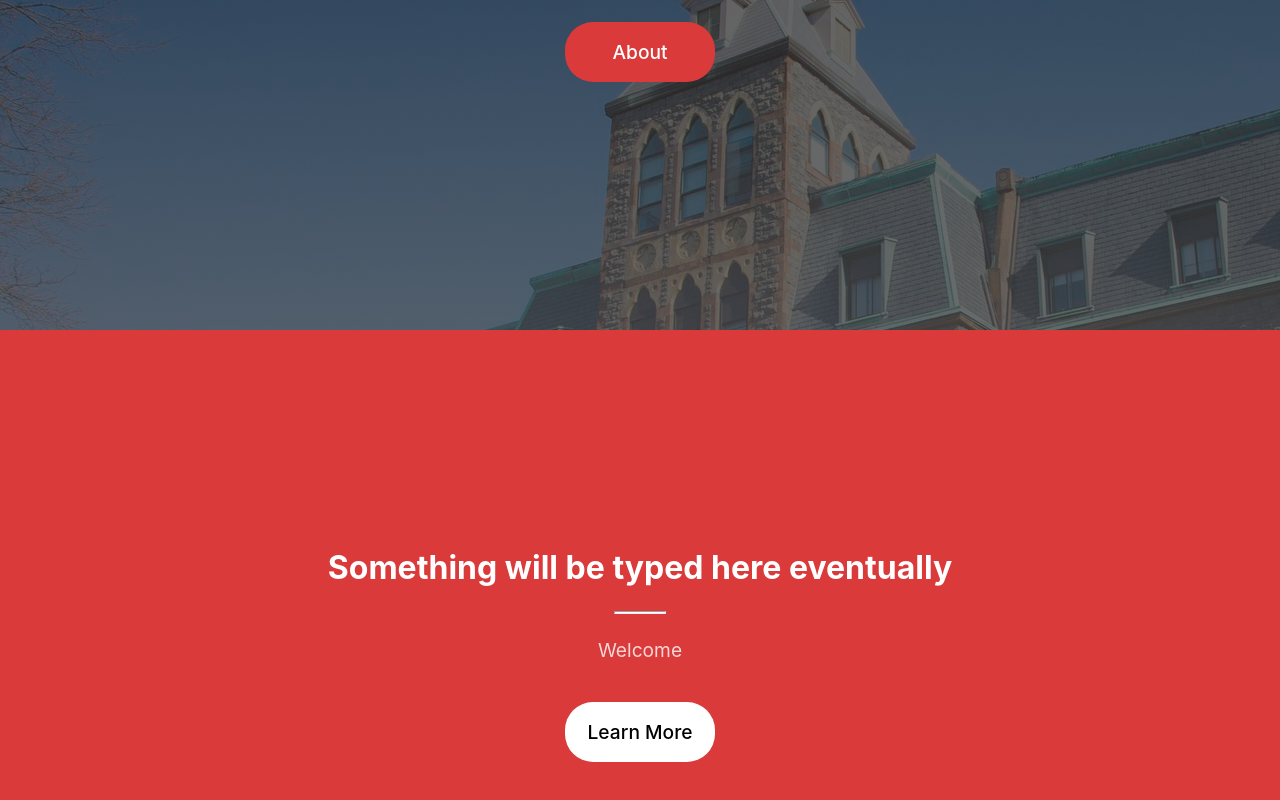
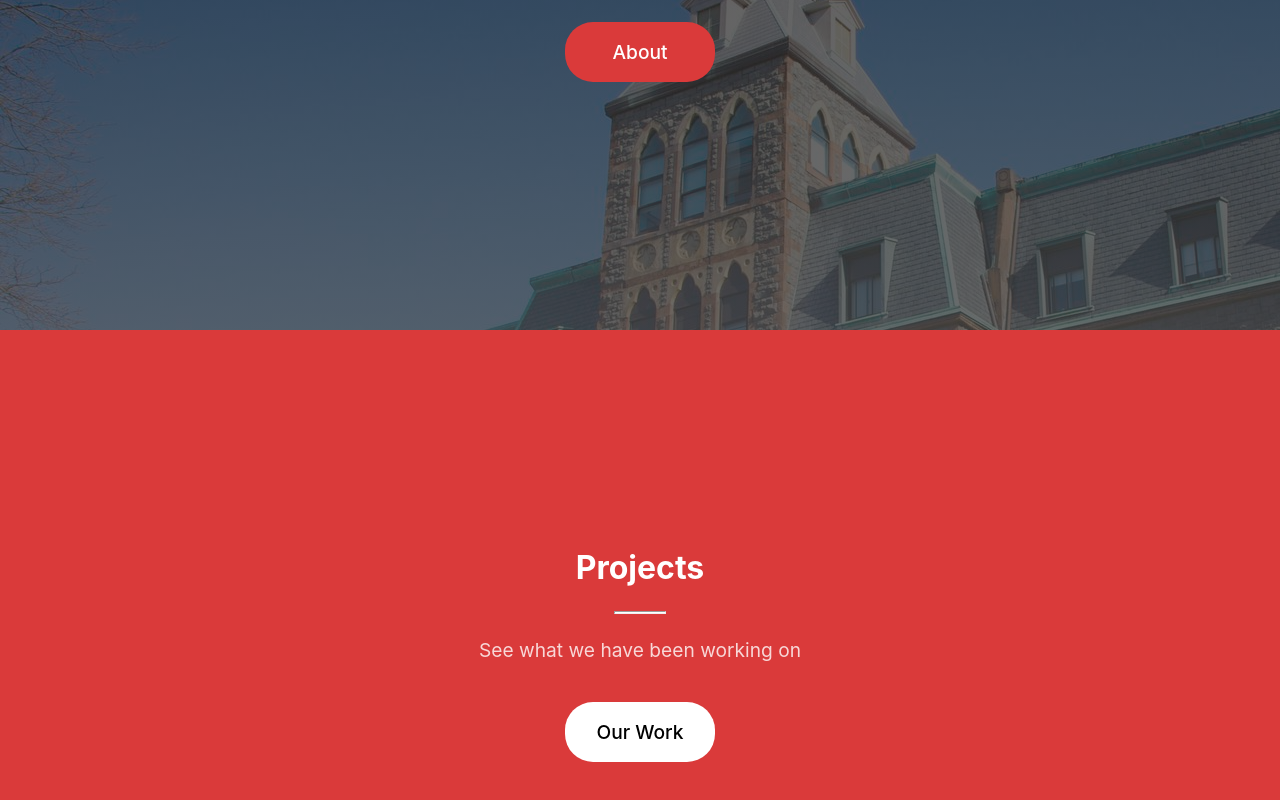
Before and after one commit to cupokoffi8/the-website, a React (Create React App) app in the folder the-website/: page / in a window 1280 px wide. Shown: the part 390-1190 px from the top of the page. Built offline with nearby package versions, Linux system fonts and the light colour scheme.

Commit message:
Projects

```diff
--- a/the-website/src/Components/Features.jsx
+++ b/the-website/src/Components/Features.jsx
@@ -5,13 +5,13 @@ function Features(){
     return(
         <div id="features">
         <div className='features-text'>
-            <h1>Something will be typed here eventually</h1>
+            <h1>Projects</h1>
             <hr className="divider" />
             <p>
-            Welcome
+            See what we have been working on
             </p>
             <div className="header-btns">
-                <Link to='design' className='active' smooth={true} duration={1000}><a className='cv-btn1'>Learn More</a></Link>
+                <a href="http://cupokoffi8.github.io/projects" className='cv-btn1'>Our Work</a>
             </div>
             </div>
         </div>
```
